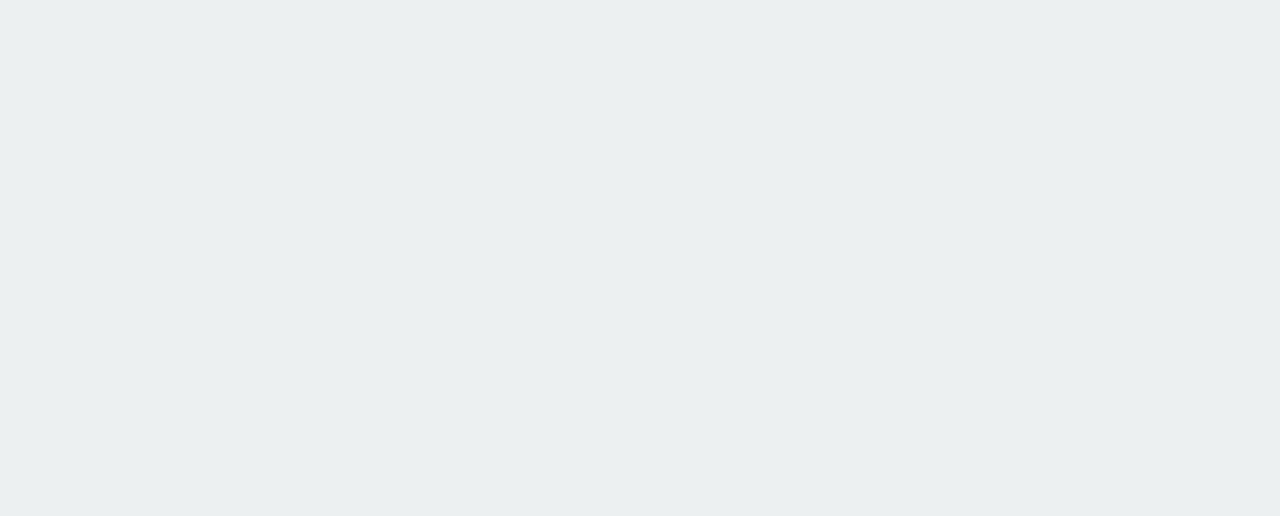
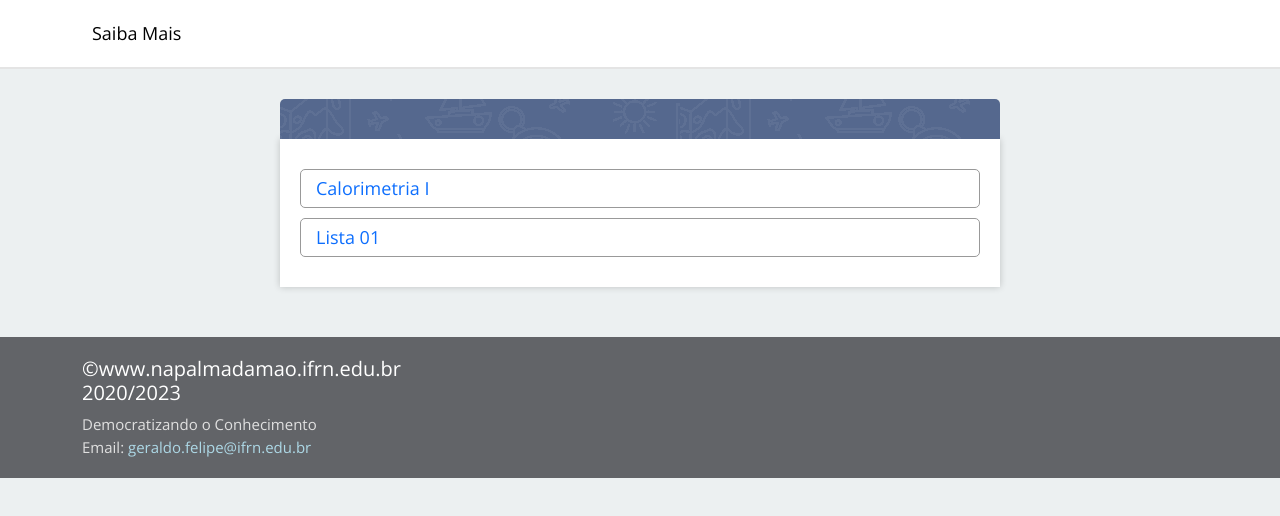
Before and after one commit to csaifrn/fisica-online, a React (Create React App) app: page / in a window 1280 px wide. Before the commit this address had no page. Shown: the top 516 px of the page. Built offline with nearby package versions, Linux system fonts and the light colour scheme.

Commit message:
Montando HomePage

```diff
--- a/src/App.js
+++ b/src/App.js
@@ -1,22 +1,26 @@
 import { BrowserRouter, Routes, Route } from 'react-router-dom';
-import { PageLayout, AtividadePage, TopicoPage, SubtopicoPage } from './pages';
+import {
+    PageLayout,
+    AtividadePage,
+    TopicoPage,
+    SubtopicoPage,
+    HomePage
+} from './pages';
 
 function App() {
     return (
         <div id="app">
             <BrowserRouter>
                 <Routes>
+                    <Route index element={<HomePage />} />
                     <Route path="/:disciplina/:topico" element={<PageLayout />}>
+                        <Route index element={<TopicoPage />} />
                         <Route
-                            path="/:disciplina/:topico/"
-                            element={<TopicoPage />}
-                        />
-                        <Route
-                            path="/:disciplina/:topico/:subtopico/:idTexto"
+                            path=":subtopico/:idTexto"
                             element={<SubtopicoPage />}
                         />
                         <Route
-                            path="/:disciplina/:topico/:subtopico/:idTexto/:idAtividade/"
+                            path=":subtopico/:idTexto/:idAtividade"
                             element={<AtividadePage />}
                         />
                     </Route>
--- a/src/components/SubtopicoPage/CardCorpoSubtopico.js
+++ b/src/components/SubtopicoPage/CardCorpoSubtopico.js
@@ -1,7 +1,8 @@
 import { useContext, useState } from 'react';
-import PageContext from '../../contexts/PageContext';
 import AppNavEnd from '../AppNavEnd';
 import CardCorpoSubtopicoConteudo from './CardCorpoSubtopicoConteudo';
+import PageContext from '../../contexts/PageContext';
+import { Link } from 'react-router-dom';
 
 const Descricao = (tipo, dado) => ({ tipo, dado });
 
@@ -37,9 +38,9 @@ const CardCorpoSubtopico = () => {
         }
     ]);
 
-    const renderConteudo = conteudo => {
-        <CardCorpoSubtopicoConteudo key={conteudo.id} content={conteudo} />;
-    };
+    const renderConteudo = conteudo => (
+        <CardCorpoSubtopicoConteudo key={conteudo.id} content={conteudo} />
+    );
 
     return (
         <div className="aula-body">
@@ -50,6 +51,20 @@ const CardCorpoSubtopico = () => {
                 </b>
             </p>
             {conteudos.map(renderConteudo)}
+            <br />
+            <h1>Listas</h1>
+            <ul className="list">
+                <li key={0}>
+                    <Link to="/fisica/termologia/calorimetria/0/0">
+                        Lista 01
+                    </Link>
+                </li>
+                <li key={1}>
+                    <Link to="/fisica/termologia/calorimetria/0/1">
+                        Lista 02
+                    </Link>
+                </li>
+            </ul>
             <AppNavEnd />
         </div>
     );
--- a/src/components/SubtopicoPage/CardCorpoSubtopicoConteudo.js
+++ b/src/components/SubtopicoPage/CardCorpoSubtopicoConteudo.js
@@ -1,9 +1,24 @@
-const CardCorpoSubtopicoConteudo = ({ content }) => {
-    return (
-        <div>
-            <p>titulo</p>
-        </div>
-    );
-};
+const CardCorpoSubtopicoConteudo = ({ content }) => (
+    <div>
+        <h1>{content.titulo}</h1>
+        {content.descricao.map(({ tipo, dado }, index) => {
+            if (tipo === 'texto') {
+                return (
+                    <p key={index} className="esp10">
+                        {dado}
+                    </p>
+                );
+            } else if (tipo === 'imagem') {
+                return <img key={index} src={dado} alt="imagem" />;
+            } else if (tipo === 'comentario') {
+                return (
+                    <p key={index} className="verde round comentario1">
+                        {dado}
+                    </p>
+                );
+            }
+        })}
+    </div>
+);
 
 export default CardCorpoSubtopicoConteudo;
--- /dev/null
+++ b/src/pages/HomePage.js
@@ -0,0 +1,33 @@
+import { Link } from 'react-router-dom';
+import { Navbar } from 'reactstrap';
+import AppFooter from '../components/AppFooter';
+
+const HomePage = () => {
+    return (
+        <>
+            <Navbar expand="lg" container>
+                <div className="d-flex">
+                    <button className="outline-btn-hover">Saiba Mais</button>
+                </div>
+            </Navbar>
+            <div className="aula-menu"></div>
+            <div className="aula-body">
+                <ul className="list">
+                    <li>
+                        <Link to="/fisica/termologia/calorimetria/0">
+                            Calorimetria I
+                        </Link>
+                    </li>
+                    <li>
+                        <Link to="/fisica/termologia/calorimetria/0/0">
+                            Lista 01
+                        </Link>
+                    </li>
+                </ul>
+            </div>
+            <AppFooter />
+        </>
+    );
+};
+
+export default HomePage;
--- a/src/pages/index.js
+++ b/src/pages/index.js
@@ -2,5 +2,6 @@ import PageLayout from './PageLayout';
 import AtividadePage from './AtividadePage';
 import SubtopicoPage from './SubtopicoPage';
 import TopicoPage from './TopicoPage';
+import HomePage from './HomePage';
 
-export { AtividadePage, SubtopicoPage, TopicoPage, PageLayout };
+export { AtividadePage, SubtopicoPage, TopicoPage, PageLayout, HomePage };
--- a/src/styles/main.css
+++ b/src/styles/main.css
@@ -197,10 +197,7 @@ a {
 }
 
 #app .list a {
-    text-decoration: none;
-}
-
-#app .list li {
+    display: block;
     margin: 10px 0;
     padding: 5px;
     border: 1px solid #999;
@@ -208,14 +205,15 @@ a {
     cursor: pointer;
     background-color: #fff;
     transition: 0.2s all;
+    text-decoration: none;
 }
 
-#app .list li:hover {
+#app .list a:hover {
     background-color: #4c7de0;
     color: #fff;
 }
 
-#app .list li::before {
+#app .list a::before {
     content: "";
     margin: 0 5px;
 }
```
